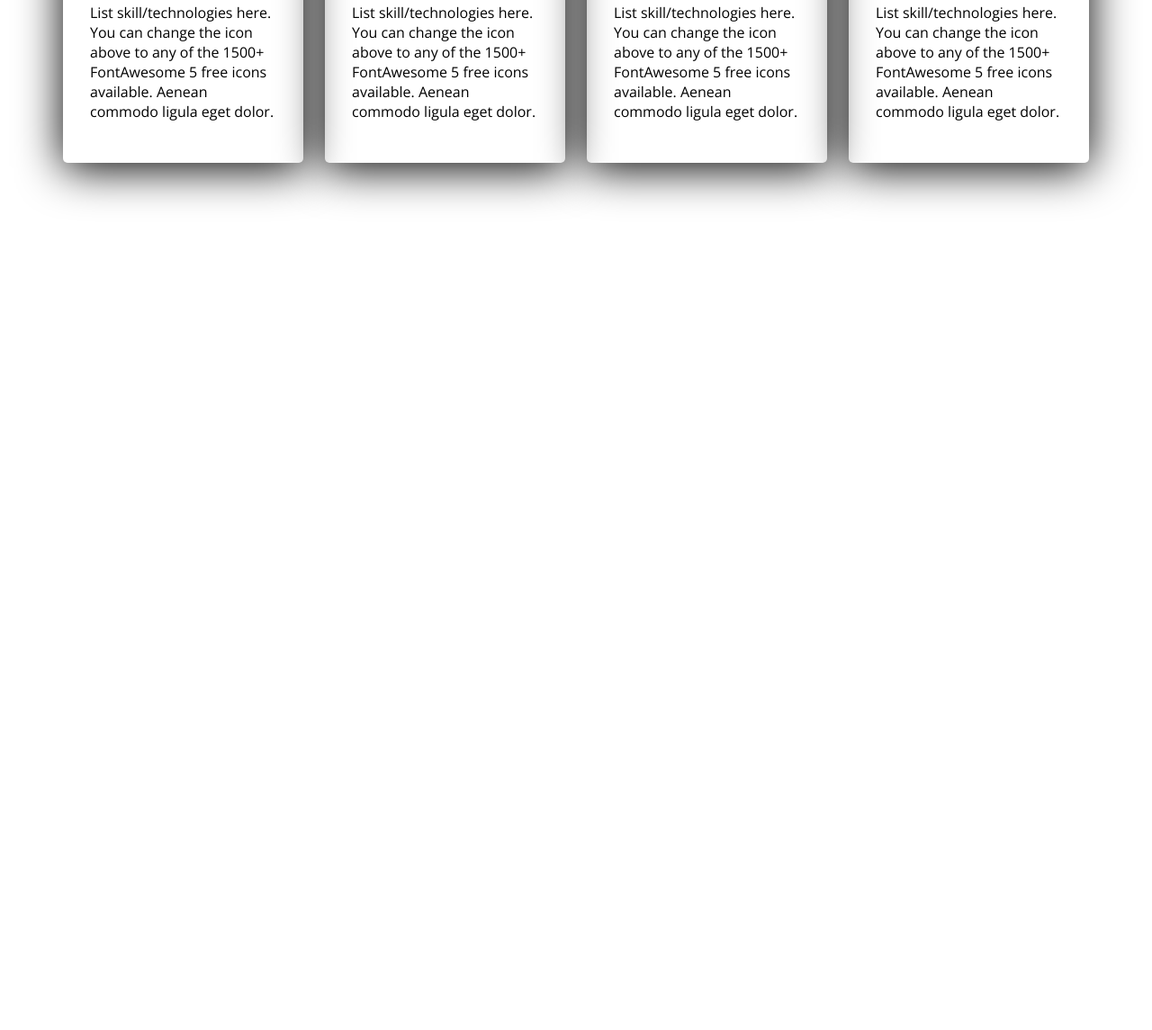
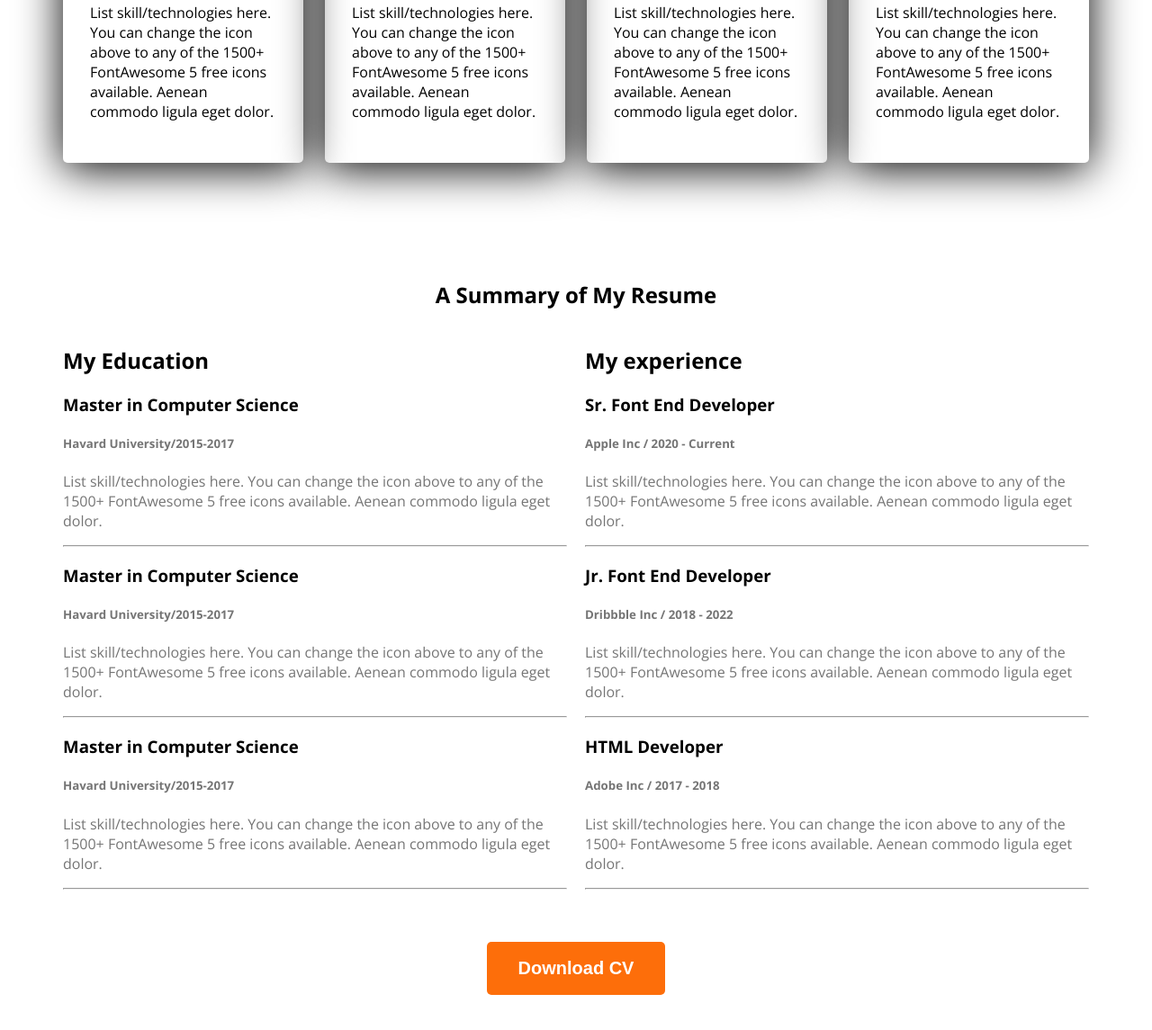
Before and after one commit to galibhub/web-dev-portfolio, a plain HTML site: page index.html in a window 1280 px wide. Shown: the part 1566-2711 px from the top of the page at 90% size. Before the commit the page ends 1877 px from the top, so only its background shows below. Drawn offline with nearby package versions, Linux system fonts and the light colour scheme.

Commit message:
Updated experience part

```diff
--- a/index.html
+++ b/index.html
@@ -99,6 +99,76 @@
                 </div>
             </div>
         </section>
+
+        <section class="resume">
+            <h2 class="resume-title">A Summary of My Resume</h2>
+
+            <div class="resume-container">
+                <div class="resume-column">
+                    <h2 class="resume-column-title">My Education</h2>
+
+                    <div class="experience">
+                        <h3 class="experience-title">Master in Computer Science</h3>
+                        <h5 class="experience-sub-title">Havard University/2015-2017</h5>
+                        <p class="experience-description">List skill/technologies here. You can change the icon above
+                            to any of the 1500+ FontAwesome 5 free icons available. Aenean commodo ligula eget dolor.
+                        </p>
+                    </div>
+                    <hr>
+                    <div class="experience">
+                        <h3 class="experience-title">Master in Computer Science</h3>
+                        <h5 class="experience-sub-title">Havard University/2015-2017</h5>
+                        <p class="experience-description">List skill/technologies here. You can change the icon above
+                            to any of the 1500+ FontAwesome 5 free icons available. Aenean commodo ligula eget dolor.
+                        </p>
+                    </div>
+                    <hr>
+                    <div class="experience">
+                        <h3 class="experience-title">Master in Computer Science</h3>
+                        <h5 class="experience-sub-title">Havard University/2015-2017</h5>
+                        <p class="experience-description">List skill/technologies here. You can change the icon above
+                            to any of the 1500+ FontAwesome 5 free icons available. Aenean commodo ligula eget dolor.
+                        </p>
+                    </div>
+                    <hr>
+                </div>
+                <div class="resume-column">
+                    <h2 class="resume-column-title">My experience</h2>
+
+                    <div class="experience">
+                        <h3 class="experience-title">Sr. Font End Developer</h3>
+                        <h5 class="experience-sub-title">Apple Inc / 2020 - Current</h5>
+                        <p class="experience-description">List skill/technologies here. You can change the icon above
+                            to any of the 1500+ FontAwesome 5 free icons available. Aenean commodo ligula eget dolor.
+                        </p>
+                    </div>
+                    <hr>
+                    <div class="experience">
+                        <h3 class="experience-title">Jr. Font End Developer</h3>
+                        <h5 class="experience-sub-title">Dribbble Inc / 2018 - 2022</h5>
+                        <p class="experience-description">List skill/technologies here. You can change the icon above
+                            to any of the 1500+ FontAwesome 5 free icons available. Aenean commodo ligula eget dolor.
+                        </p>
+                    </div>
+                    <hr>
+                    <div class="experience">
+                        <h3 class="experience-title">HTML Developer</h3>
+                        <h5 class="experience-sub-title">Adobe Inc / 2017 - 2018</h5>
+                        <p class="experience-description">List skill/technologies here. You can change the icon above
+                            to any of the 1500+ FontAwesome 5 free icons available. Aenean commodo ligula eget dolor.
+                        </p>
+                    </div>
+                    <hr>
+
+                </div>
+
+            </div>
+  <div class="text-center resume-download-cv">
+      <button class="btn-primary">Download CV</button>
+
+  </div>
+
+        </section>
     </main>
     <footer>
 
--- a/styles/portfolio.css
+++ b/styles/portfolio.css
@@ -172,3 +172,27 @@ main section
     box-shadow:0px 6px 50px 0px black;
     border-radius: 5px;
 }
+.resume-container
+{
+    display: flex;
+    justify-content: center;
+    gap: 20px;
+
+}
+.resume-title
+{
+    text-align: center;
+}
+.experience-sub-title
+{
+    color: #757575;
+}
+.experience-description
+{
+
+    color: #757575;
+}
+.resume-download-cv
+{
+    margin-top: 50px;
+}
```
